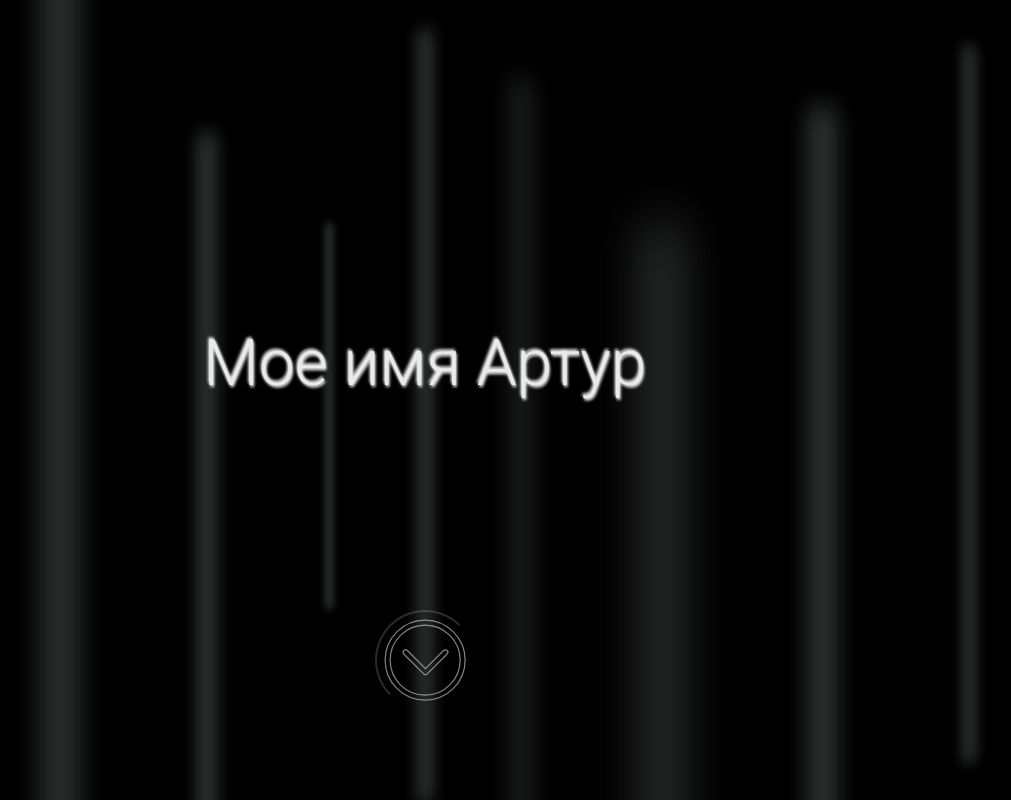
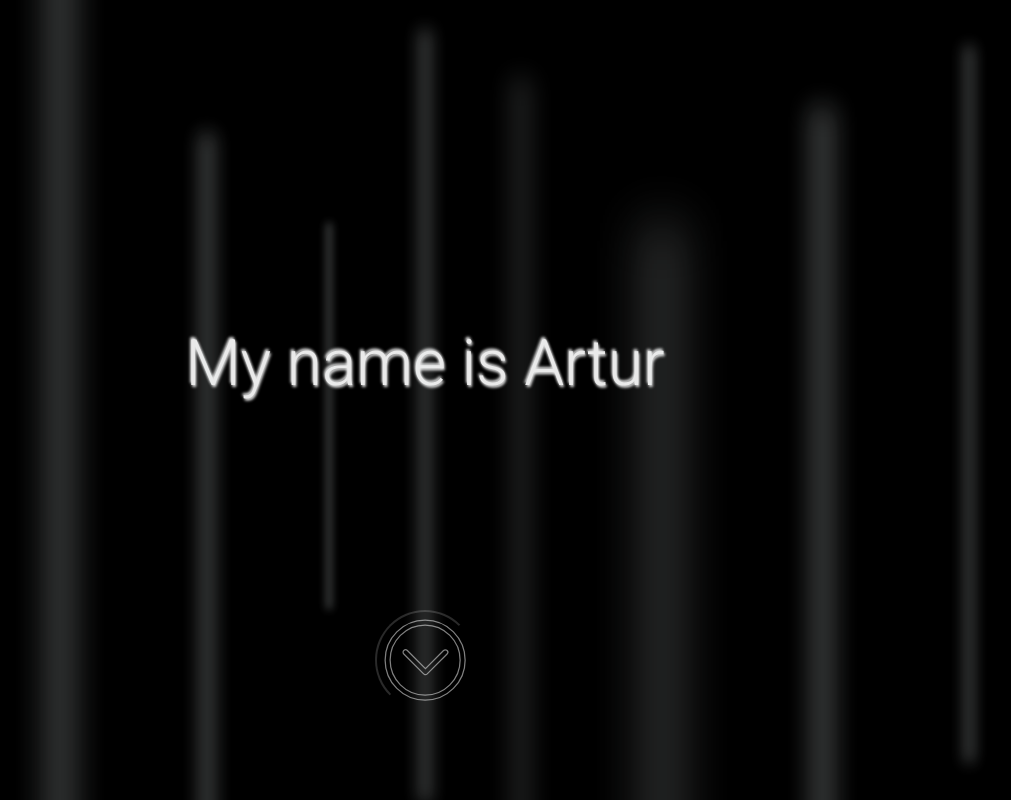
Before and after one commit to ArturFrolovnin/Portfolio, a plain HTML site: page index.html in a window 1280 px wide. Shown: the top 800 px of the page, without its empty margins (215-1226 px from the left). Drawn offline with Linux system fonts and the light colour scheme.

Commit message:
changed author's name

```diff
--- a/index.html
+++ b/index.html
@@ -28,7 +28,7 @@
 
                 </div>
                 <div class="title-text__text text-animation-2">
-                    <p>Мое имя Артур</p>
+                    <p>My name is Artur</p>
 
                 </div>
                 <div class="title-text__text text-animation-3">
```
